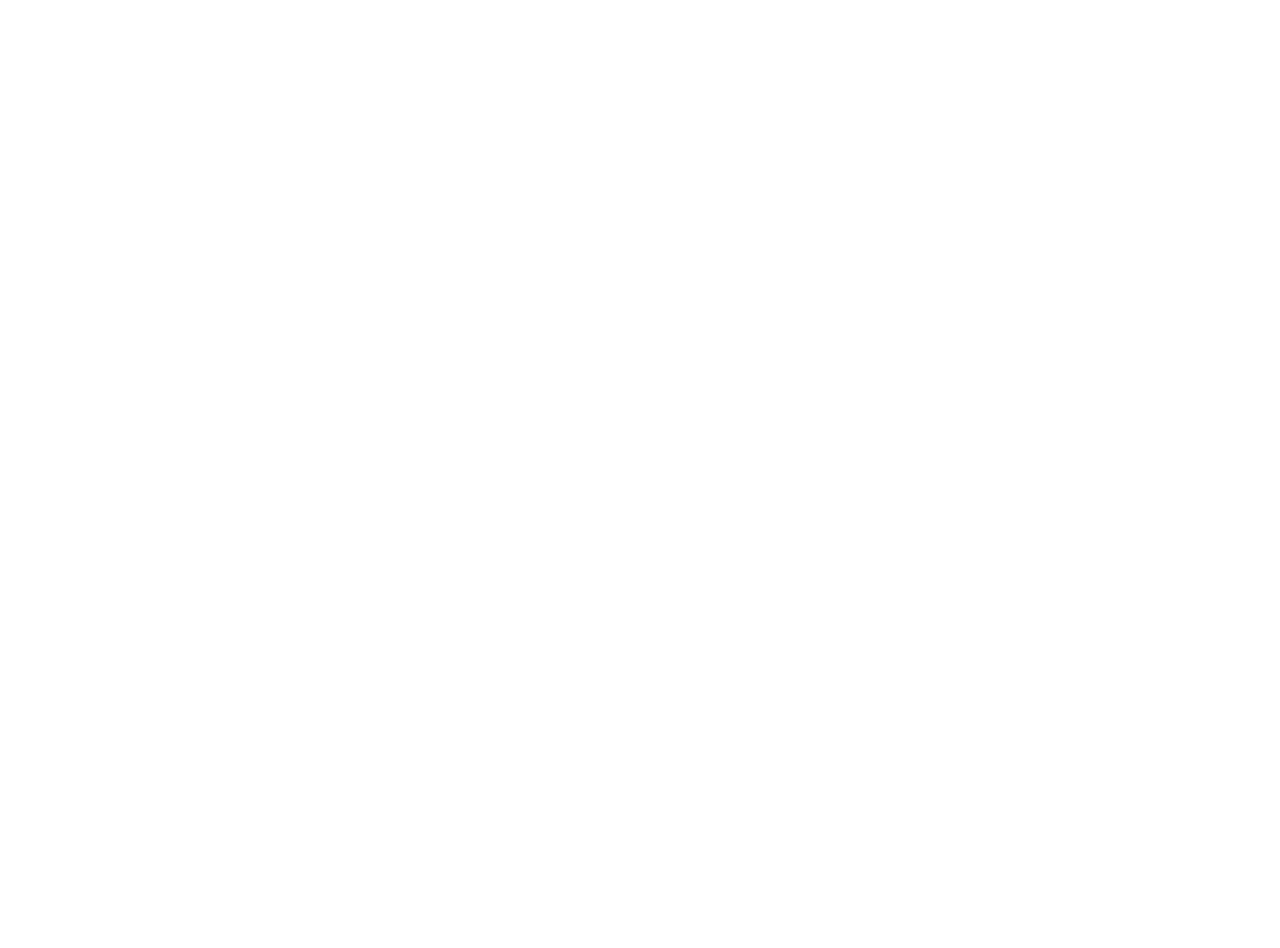
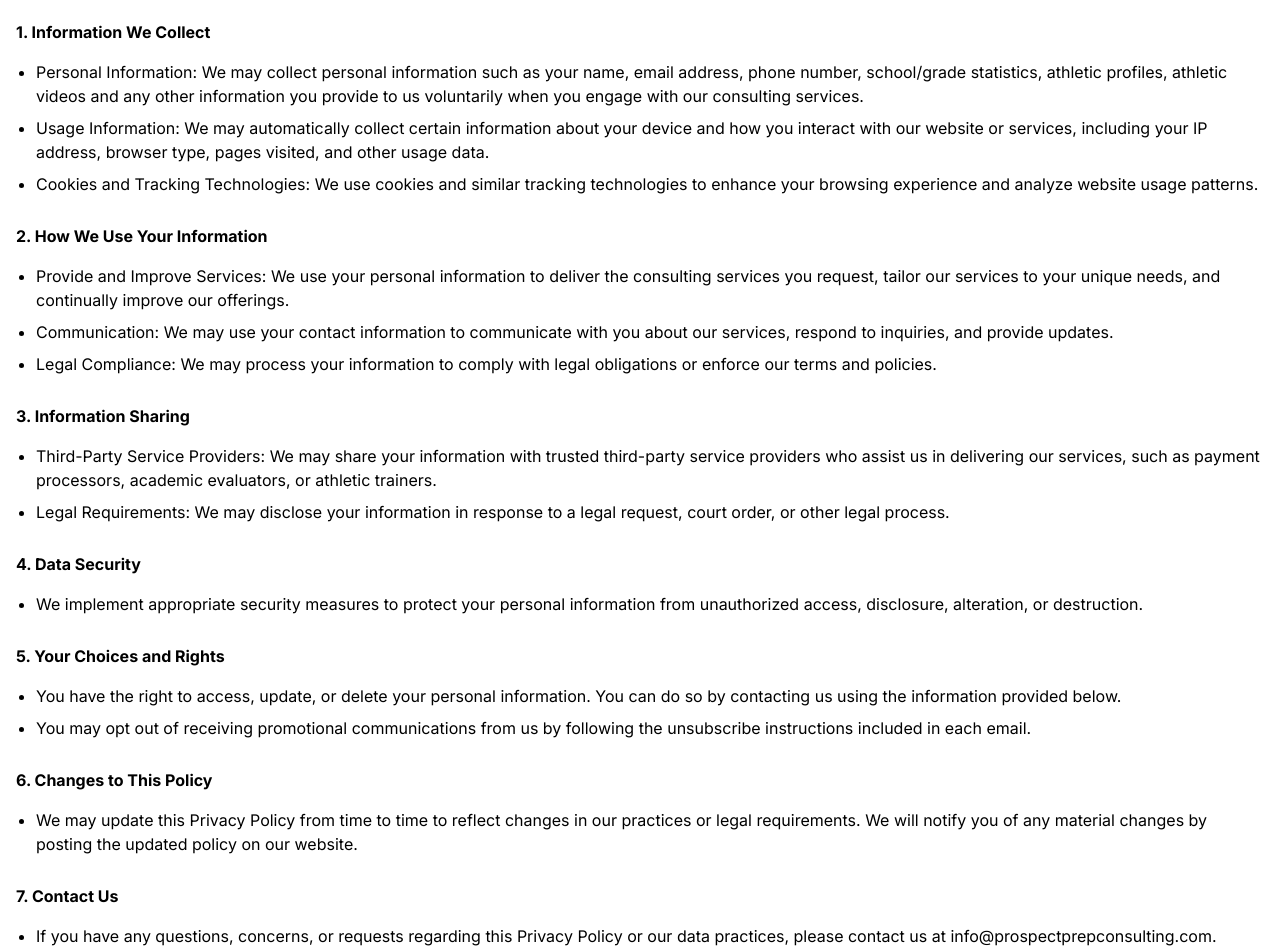
Before and after one commit to rohank36/consulting, a Next.js app: page /privacy in a window 1280 px wide. Shown: the part 324-1272 px from the top of the page. Before the commit the page ends 800 px from the top, so only its background shows below. Built offline with nearby package versions, Linux system fonts and the light colour scheme.

Commit message:
Footer pages done

```diff
--- a/src/app/ExtraPageComponent.tsx
+++ /dev/null
@@ -1,10 +0,0 @@
-import React from 'react';
-
-const ExtraPageComponent = () => {
-    return(
-        <div>
-        </div>
-    );
-}
-
-export default ExtraPageComponent;
--- a/src/app/contact/page.tsx
+++ b/src/app/contact/page.tsx
@@ -1,9 +1,22 @@
 'use client';
 
 export default function ContactPage(){
-    return(
+    return (
         <div>
-            contact page
+            <div className="hero min-h-screen bg-white text-black relative">
+                <div className="absolute lg:top-4 lg:left-4">
+                    <img src="/images/main2.png" className="h-16 mx-auto md:h-16" />
+                </div>
+                <div className="hero-content text-center flex justify-center items-center">
+                    <div className="max-w-md">
+                        <h1 className="text-4xl font-bold mb-10">Get in Touch 📩📲</h1>
+                        <div className="text-1xl space-y-5">
+                            <p className="hover:underline">info@prospectprepconsulting.com</p>
+                            <p className="hover:underline">+1 289-795-6169 or +1 832-382-7737</p>
+                        </div>
+                    </div>
+                </div>
+            </div>
         </div>
     );
 }
--- a/src/app/privacy/page.tsx
+++ b/src/app/privacy/page.tsx
@@ -1,9 +1,77 @@
 'use client';
 
 export default function ContactPage(){
-    return(
+    return (
         <div>
-            privacy policy
+            <div className="hero min-h-screen bg-white text-black relative">
+                <div className="absolute lg:top-4 lg:left-4">
+                    <img src="/images/main2.png" className="h-16 mx-auto md:h-16" />
+                </div>
+                <div className="hero-content text-center flex justify-center items-center">
+                    <div className="md:max-w-md lg:max-w-full flex flex-col space-y-5 text-left">
+                        <h1 className="text-4xl font-bold mb-10 mt-40 text-center">Privacy Policy🔐</h1>
+                        <p className="">At ProspectPrep Consulting, we are committed to protecting your privacy and ensuring the security of your personal information. This Privacy Policy outlines how we collect, use, disclose, and safeguard your information when you interact with our services.</p>
+
+                        <div className="">
+                            <h1 className="font-bold mb-4">1. Information We Collect</h1>
+                            <ul className="list-disc pl-5">
+                                <li className="mb-2">Personal Information: We may collect personal information such as your name, email address, phone number, school/grade statistics, athletic profiles, athletic videos and any other information you provide to us voluntarily when you engage with our consulting services.</li>
+                                <li className="mb-2">Usage Information: We may automatically collect certain information about your device and how you interact with our website or services, including your IP address, browser type, pages visited, and other usage data.</li>
+                                <li className="mb-2">Cookies and Tracking Technologies: We use cookies and similar tracking technologies to enhance your browsing experience and analyze website usage patterns.</li>
+                            </ul>
+                        </div>
+
+                        <div className="">
+                            <h1 className="font-bold mb-4">2. How We Use Your Information</h1>
+                            <ul className="list-disc pl-5">
+                                <li className="mb-2">Provide and Improve Services: We use your personal information to deliver the consulting services you request, tailor our services to your unique needs, and continually improve our offerings.</li>
+                                <li className="mb-2">Communication: We may use your contact information to communicate with you about our services, respond to inquiries, and provide updates.</li>
+                                <li className="mb-2">Legal Compliance: We may process your information to comply with legal obligations or enforce our terms and policies.</li>
+                            </ul>
+                        </div>
+
+                        <div>
+                            <h1 className="font-bold mb-4">3. Information Sharing</h1>
+                            <ul className="list-disc pl-5">
+                                <li className="mb-2">Third-Party Service Providers: We may share your information with trusted third-party service providers who assist us in delivering our services, such as payment processors, academic evaluators, or athletic trainers.</li>
+                                <li className="mb-2">Legal Requirements: We may disclose your information in response to a legal request, court order, or other legal process.</li>
+                            </ul>
+                        </div>
+
+                        <div>
+                            <h1 className="font-bold mb-4">4. Data Security</h1>
+                            <ul className="list-disc pl-5">
+                                <li className="mb-2">We implement appropriate security measures to protect your personal information from unauthorized access, disclosure, alteration, or destruction.</li>
+                            </ul>
+                        </div>
+
+                        <div>
+                            <h1 className="font-bold mb-4">5. Your Choices and Rights</h1>
+                            <ul className="list-disc pl-5">
+                                <li className="mb-2">You have the right to access, update, or delete your personal information. You can do so by contacting us using the information provided below.</li>
+                                <li className="mb-2">You may opt out of receiving promotional communications from us by following the unsubscribe instructions included in each email.</li>
+                            </ul>
+                        </div>
+
+                        <div>
+                            <h1 className="font-bold mb-4">6. Changes to This Policy</h1>
+                            <ul className="list-disc pl-5">
+                                <li className="mb-2">We may update this Privacy Policy from time to time to reflect changes in our practices or legal requirements. We will notify you of any material changes by posting the updated policy on our website.</li>
+                            </ul>
+                        </div>
+
+                        <div>
+                            <h1 className="font-bold mb-4">7. Contact Us</h1>
+                            <ul className="list-disc pl-5">
+                                <li className="mb-2">If you have any questions, concerns, or requests regarding this Privacy Policy or our data practices, please contact us at info@prospectprepconsulting.com.</li>
+                            </ul>
+                        </div>
+
+                        <p>By engaging with our services, you acknowledge that you have read and understood this Privacy Policy and consent to the collection, use, and disclosure of your information as described herein.</p>
+
+                    </div>
+                </div>
+            </div>
         </div>
     );
 }
```
